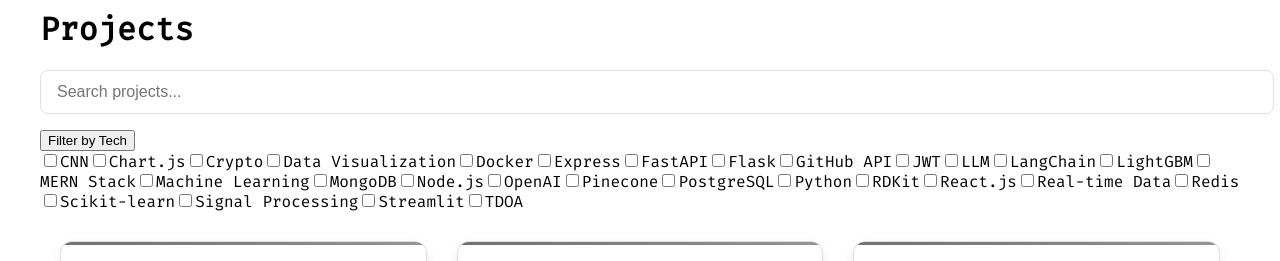
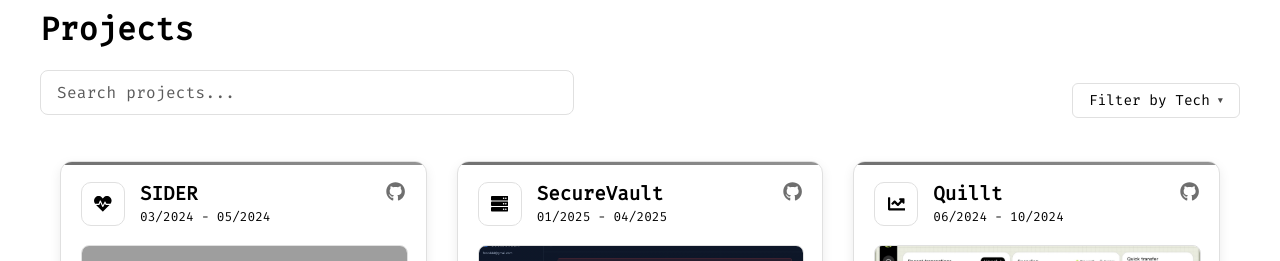
Before and after one commit to Faiz9771/portfolio, a Next.js app: page /projects in a window 1280 px wide. Shown: the part 121-382 px from the top of the page. Built offline with nearby package versions, Linux system fonts and the light colour scheme; grey boxes are pictures that could not be loaded.

Commit message:
Fix search and filter layout in production
- Update search container and filter box styles for consistent alignment
- Improve dropdown menu appearance and behavior
- Make search functionality case-insensitive
- Add smooth transitions for better UX
- Fix z-index and positioning issues

```diff
--- a/src/styles/globals.css
+++ b/src/styles/globals.css
@@ -157,3 +157,254 @@
   color: #4ade80; /* green */
   font-weight: 600;
 }
+
+/* Projects Page Styles */
+.projects-content {
+  max-width: 1200px;
+  margin: 0 auto;
+  padding: 2rem;
+}
+
+.search-container {
+  display: flex;
+  justify-content: space-between;
+  align-items: center;
+  margin-bottom: 1.5rem;
+  flex-wrap: wrap;
+  gap: 1rem;
+  width: 100%;
+}
+
+.search-box {
+  flex: 1;
+  min-width: 250px;
+  position: relative;
+  max-width: 500px;
+  margin: 0;
+}
+
+.filter-box {
+  margin: 0;
+  display: flex;
+  justify-content: flex-end;
+}
+
+.search-box::before {
+  content: '';
+  position: absolute;
+  left: 0;
+  top: 50%;
+  transform: translateY(-50%);
+  width: 18px;
+  height: 18px;
+  background-size: contain;
+  background-repeat: no-repeat;
+  opacity: 0.7;
+  z-index: 2;
+  pointer-events: none;
+  transition: opacity 0.2s ease;
+}
+
+.search-input {
+  width: 100%;
+  padding: 0.6rem 1rem 0.6rem 2rem;
+  border: none;
+  border-bottom: 1px solid var(--border-color);
+  border-radius: 0;
+  background: transparent;
+  color: var(--text-primary);
+  font-family: inherit;
+  font-size: 0.9rem;
+  font-weight: 400;
+  transition: all 0.2s ease;
+  box-shadow: none;
+  min-width: 250px;
+}
+
+.search-input:focus {
+  outline: none;
+  border-color: #9ca3af;
+  box-shadow: 0 0 0 2px rgba(156, 163, 175, 0.1);
+  background: var(--card-bg);
+}
+
+.search-input::placeholder {
+  color: var(--text-secondary);
+  opacity: 0.8;
+  font-weight: 300;
+  letter-spacing: 0.3px;
+}
+
+/* Remove focus effect */
+.search-box::after {
+  display: none;
+}
+
+/* Dark mode adjustments */
+.dark .search-box::before {
+  opacity: 0.5;
+}
+
+.dark .search-input {
+  border-color: var(--border-color);
+  background: transparent;
+}
+
+.dark .search-input:focus {
+  border-color: #6b7280;
+  box-shadow: 0 0 0 2px rgba(107, 114, 128, 0.1);
+}
+
+.dark .search-input::placeholder {
+  color: #6b7280;
+}
+
+.tech-filter {
+  position: relative;
+  z-index: 10;
+}
+
+.dropdown {
+  position: relative;
+  display: inline-block;
+  min-width: 160px;
+  z-index: 10;
+}
+
+.dropdown-toggle {
+  background-color: var(--card-bg);
+  border: 1px solid var(--border-color);
+  color: var(--text-primary);
+  padding: 0.5rem 1rem;
+  border-radius: 6px;
+  cursor: pointer;
+  font-family: inherit;
+  font-size: 0.9rem;
+  min-width: 140px;
+  text-align: left;
+  display: flex;
+  justify-content: space-between;
+  align-items: center;
+  transition: all 0.2s;
+  white-space: nowrap;
+}
+
+.dropdown-toggle:hover {
+  border-color: #9ca3af;
+}
+
+.dropdown-toggle::after {
+  content: '▼';
+  font-size: 0.6em;
+  margin-left: 8px;
+  opacity: 0.7;
+}
+
+.dropdown-menu {
+  position: absolute;
+  top: calc(100% + 4px);
+  right: 0;
+  width: 220px;
+  max-height: 300px;
+  overflow-y: auto;
+  background-color: var(--card-bg);
+  border: 1px solid var(--border-color);
+  border-radius: 6px;
+  box-shadow: 0 4px 6px -1px rgba(0, 0, 0, 0.1), 0 2px 4px -1px rgba(0, 0, 0, 0.06);
+  padding: 0.5rem 0;
+  z-index: 1000;
+  display: none;
+  opacity: 0;
+  transform: translateY(5px);
+  transition: opacity 0.2s ease, transform 0.2s ease;
+}
+
+.dropdown:hover .dropdown-menu {
+  display: block;
+  opacity: 1;
+  transform: translateY(0);
+}
+
+.dropdown-item {
+  display: flex;
+  align-items: center;
+  padding: 0.5rem 1rem;
+  cursor: pointer;
+  transition: background-color 0.2s;
+  font-size: 0.9rem;
+  color: var(--text-primary);
+}
+
+.dropdown-item:hover {
+  background-color: var(--hover-bg);
+}
+
+.dropdown-item input[type="checkbox"] {
+  margin-right: 0.75rem;
+  width: 16px;
+  height: 16px;
+  cursor: pointer;
+}
+
+.clear-filters {
+  width: 100%;
+  background: none;
+  border: none;
+  border-top: 1px solid var(--border-color);
+  color: #ef4444;
+  padding: 0.75rem 1rem;
+  margin-top: 0.5rem;
+  cursor: pointer;
+  font-weight: 500;
+  text-align: center;
+  transition: background-color 0.2s;
+}
+
+.clear-filters:hover {
+  background-color: rgba(239, 68, 68, 0.1);
+}
+
+.no-projects {
+  grid-column: 1 / -1;
+  text-align: center;
+  padding: 2rem;
+  color: var(--text-secondary);
+  font-style: italic;
+}
+
+/* Projects Grid */
+.projects-grid {
+  display: grid;
+  grid-template-columns: repeat(auto-fill, minmax(300px, 1fr));
+  gap: 1.5rem;
+  margin-top: 1.5rem;
+}
+
+.project-card {
+  background-color: var(--card-bg);
+  border: 1px solid var(--border-color);
+  border-radius: 8px;
+  overflow: hidden;
+  transition: transform 0.2s, box-shadow 0.2s;
+}
+
+.project-card:hover {
+  transform: translateY(-4px);
+  box-shadow: 0 10px 20px -5px rgba(0, 0, 0, 0.1);
+}
+
+/* Responsive adjustments */
+@media (max-width: 768px) {
+  .filters-container {
+    flex-direction: column;
+  }
+
+  .search-box,
+  .tech-filter {
+    width: 100%;
+  }
+
+  .dropdown-menu {
+    width: 100%;
+  }
+}
```
